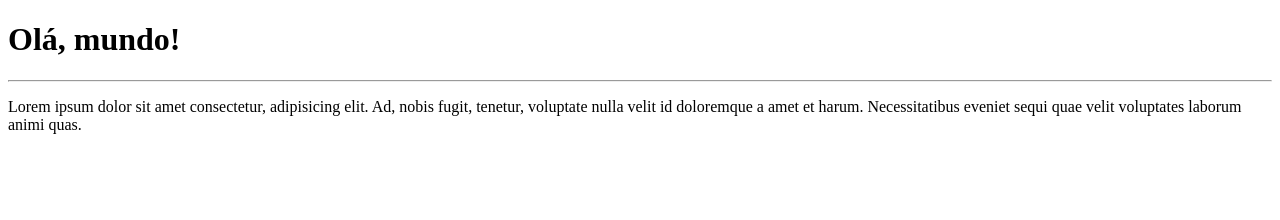
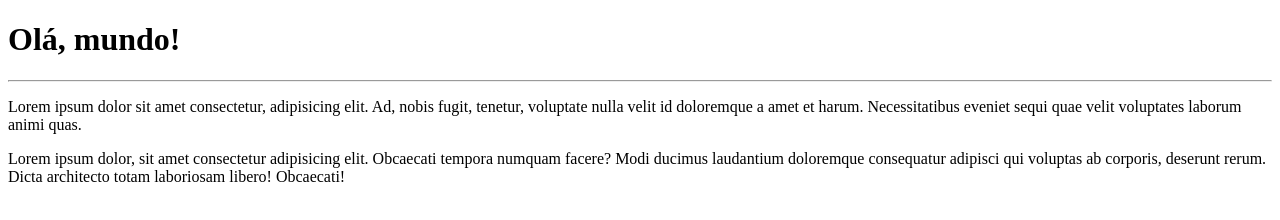
Before and after one commit to ogmatiasz/Ola-Mundo, a plain HTML site: page site-exemplo/index.html in a window 1280 px wide. Drawn offline with Linux system fonts and the light colour scheme.

Commit message:
Adicionei um parágrafo

```diff
--- a/site-exemplo/index.html
+++ b/site-exemplo/index.html
@@ -9,5 +9,6 @@
     <h1>Olá, mundo!</h1>
     <hr>
     <p>Lorem ipsum dolor sit amet consectetur, adipisicing elit. Ad, nobis fugit, tenetur, voluptate nulla velit id doloremque a amet et harum. Necessitatibus eveniet sequi quae velit voluptates laborum animi quas.</p>
+    <p>Lorem ipsum dolor, sit amet consectetur adipisicing elit. Obcaecati tempora numquam facere? Modi ducimus laudantium doloremque consequatur adipisci qui voluptas ab corporis, deserunt rerum. Dicta architecto totam laboriosam libero! Obcaecati!</p>
 </body>
 </html>
```
